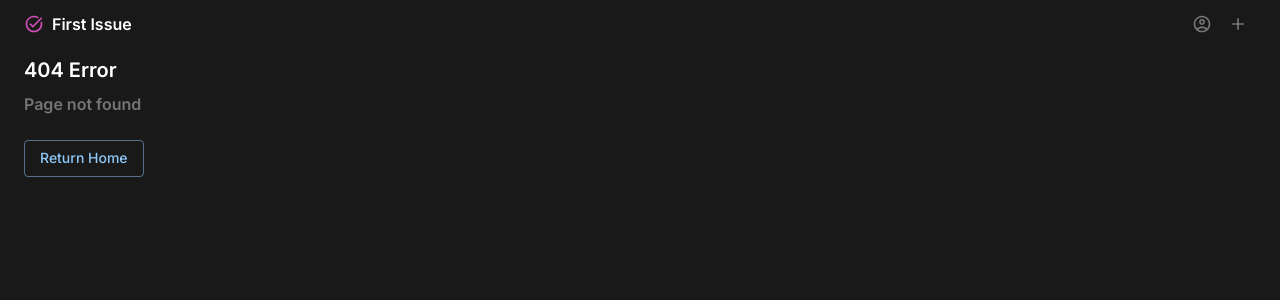
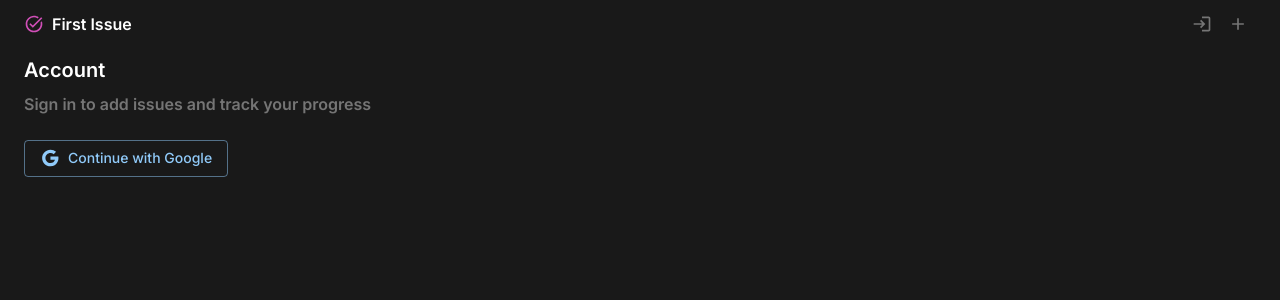
Before and after one commit to sd0e/firstissue, a React (Create React App) app: page /account in a window 1280 px wide. Before the commit this address had no page. Shown: the top 300 px of the page. Built offline with nearby package versions, Linux system fonts and the light colour scheme; no server answers.

Commit message:
Add account functionality

```diff
--- a/src/components/layout/Layout.js
+++ b/src/components/layout/Layout.js
@@ -1,10 +1,10 @@
 import React from 'react'
 import PageHeader from './PageHeader'
 
-export default function Layout({ children }) {
+export default function Layout({ children, user }) {
 	return (
 		<div>
-			<PageHeader />
+			<PageHeader user={user} />
 			<div className="px-6 py-2">
 				{children}
 			</div>
--- a/src/components/layout/PageHeader.js
+++ b/src/components/layout/PageHeader.js
@@ -1,19 +1,22 @@
 import React from 'react';
-import { AccountCircleOutlined, AddOutlined, TaskAltOutlined } from '@mui/icons-material';
+import { AccountCircleOutlined, AddOutlined, LoginOutlined, TaskAltOutlined } from '@mui/icons-material';
+import { Link } from 'react-router-dom';
 
 import config from '../../config.json';
 import HeaderButton from '../ui/HeaderButton';
 
-export default function Header() {
+export default function Header({ user }) {
 	return (
 		<div className="w-full px-6 font-sans font-semibold flex h-12 items-center justify-between">
-			<div className="flex items-center">
-				<TaskAltOutlined fontSize="small" className="mr-2 text-brand" />
-				<span>{config.name}</span>
-			</div>
+			<Link to="/" aria-label="Return to the homepage">
+				<div className="flex items-center">
+					<TaskAltOutlined fontSize="small" className="mr-2 text-brand" />
+					<span>{config.name}</span>
+				</div>
+			</Link>
 			<div>
-				<HeaderButton Icon={AccountCircleOutlined} to="/account" />
-				<HeaderButton Icon={AddOutlined} to="/new" />
+				<HeaderButton Icon={user === 'Loading' || !user ? LoginOutlined : AccountCircleOutlined} to="/account" ariaLabel="Go to the Account page" />
+				<HeaderButton Icon={AddOutlined} to="/new" ariaLabel="Create a new issue" />
 			</div>
 		</div>
 	)
--- a/src/components/layout/PageRoutes.js
+++ b/src/components/layout/PageRoutes.js
@@ -1,17 +1,43 @@
-import React from 'react';
+import React, { useEffect, useState } from 'react';
 import { Route, Routes, useLocation } from 'react-router-dom';
+import { getAuth } from 'firebase/auth';
 
 import Layout from './Layout';
 import Home from '../../pages/Home';
 import PageNotFound from '../../pages/PageNotFound';
+import Account from '../../pages/Account';
+import New from '../../pages/New';
 
 export default function PageRoutes() {
 	const location = useLocation();
 
+    const [user, setUser] = useState('Loading');
+
+	let lastTriggered = 0;
+
+	const newLastTriggered = () => {
+		lastTriggered = new Date().getTime();
+	}
+
+    useEffect(() => {
+        // triggers every time the user's status changes
+        getAuth().onAuthStateChanged(userFetched => {
+            // limit requests to every 20 ms
+            if (!lastTriggered || new Date().getTime() - lastTriggered >= 20) {
+                newLastTriggered();
+                // last trigger was more than 20 ms ago
+
+				setUser(userFetched);
+            }
+        });
+    }, []);
+
 	return (
-		<Layout>
+		<Layout user={user}>
 			<Routes location={location} key={location.pathname}>
 				<Route path="/" element={<Home />} />
+				<Route path="/account" element={<Account user={user} />} />
+				<Route path="/new" element={<New />} />
 				<Route path="*" element={<PageNotFound />} />
 			</Routes>
 		</Layout>
--- a/src/components/ui/HeaderButton.js
+++ b/src/components/ui/HeaderButton.js
@@ -2,9 +2,9 @@ import React from 'react';
 import { IconButton } from '@mui/material';
 import { Link } from 'react-router-dom';
 
-export default function HeaderButton({ Icon, to }) {
+export default function HeaderButton({ Icon, to, ariaLabel }) {
 	return (
-		<Link to={to}>
+		<Link to={to} aria-label={ariaLabel}>
 			<IconButton>
 				<Icon className="text-semivisible" fontSize="small" />
 			</IconButton>
--- a/src/components/ui/InfoContainer.js
+++ b/src/components/ui/InfoContainer.js
@@ -3,8 +3,8 @@ import React from 'react';
 export default function InfoContainer({ Title, Description, className }) {
 	return (
 		<div className={className}>
-			<h1 class="font-semibold font-sans text-xl mb-2">{Title}</h1>
-			<h1 class="font-semibold font-sans text-l text-semivisible">{Description}</h1>
+			<h1 className="font-semibold font-sans text-xl mb-2">{Title}</h1>
+			<h1 className="font-semibold font-sans text-l text-semivisible">{Description}</h1>
 		</div>
 	)
 }
--- a/src/components/ui/ListBox.js
+++ b/src/components/ui/ListBox.js
@@ -11,7 +11,7 @@ export default function ListBox({ Title, Array, baseURL }) {
 				<hr className="bg-border" style={{ border: 'none', height: '2px' }} />
 				<div className="p-4 pb-2">
 					{Array.map(item => {
-						return <Pill color={item[1]} page={`${baseURL}${item[2]}`} key={item[0]}>{item[0]}</Pill>
+						return <Pill color={item[1]} page={`${baseURL}${item[2]}`} name={item[0]} key={item[0]}>{item[0]}</Pill>
 					})}
 				</div>
 			</div>
--- a/src/components/ui/Pill.js
+++ b/src/components/ui/Pill.js
@@ -2,9 +2,9 @@ import React from 'react';
 import { Button } from '@mui/material';
 import { Link } from 'react-router-dom';
 
-export default function Pill({ color, page, children }) {
+export default function Pill({ color, page, children, name }) {
 	return (
-		<Link to={page}>
+		<Link to={page} aria-label={`View the page for ${name}`}>
 			<Button style={{ backgroundColor: color, color: '#ffffff', fontWeight: 600, height: "2rem", marginRight: "0.5rem", marginBottom: "0.5rem" }}>
 				{children}
 			</Button>
--- /dev/null
+++ b/src/pages/Account.js
@@ -0,0 +1,60 @@
+import React from 'react';
+import { Button } from '@mui/material';
+import { DeleteForeverOutlined, Google, LogoutOutlined } from '@mui/icons-material';
+
+import Header from '../Header';
+import InfoContainer from '../components/ui/InfoContainer';
+import signInUser from '../firebase/signInUser';
+import signOutUser from '../firebase/signOutUser';
+import deleteUserAccount from '../firebase/deleteUserAccount';
+
+export default function Account({ user }) {
+	const tryDeleteAccount = () => {
+		const stageOne = window.confirm('Are you sure you want to delete your account? This will permanently delete all progress and currently open issues.');
+		if (stageOne) {
+			const stageTwo = window.prompt('Please type out "delete my account" to confirm');
+			if (stageTwo.toLowerCase() === 'delete my account') {
+				alert('Please sign in again to confirm your identity. If it does not sign you out, please try again.');
+				deleteUserAccount();
+			}
+		}
+	}
+
+	if (user === 'Loading') {
+		return (
+			<div>
+				<InfoContainer
+					Title="Loading..."
+				/>
+			</div>
+		)
+	} else {
+		return (
+			<div>
+				<Header Title="Account" />
+				<InfoContainer
+					Title="Account"
+					Description={user ? `Signed in as ${user.email}` : "Sign in to add issues and track your progress"}
+					className="mb-6"
+				/>
+				{ user ?
+					<div>
+						<Button variant="outlined" color="warning" onClick={signOutUser}>
+							<LogoutOutlined fontSize="small" className="mr-2" />
+							Sign Out
+						</Button>
+						<Button variant="outlined" color="error" onClick={tryDeleteAccount} style={{ marginLeft: '1rem' }}>
+							<DeleteForeverOutlined fontSize="small" className="mr-2" />
+							Delete Account
+						</Button>
+					</div>
+				:
+					<Button variant="outlined" onClick={signInUser}>
+						<Google fontSize="small" className="mr-2" />
+						Continue with Google
+					</Button>
+				}
+			</div>
+		)
+	}
+}
--- /dev/null
+++ b/src/pages/New.js
@@ -0,0 +1,11 @@
+import React from 'react';
+
+import Header from '../Header';
+
+export default function New() {
+	return (
+		<div>
+			<Header Title="New" />
+		</div>
+	)
+}
--- a/src/pages/PageNotFound.js
+++ b/src/pages/PageNotFound.js
@@ -14,7 +14,7 @@ export default function PageNotFound() {
 				Description="Page not found"
 				className="mb-6"
 			/>
-			<Link to="/">
+			<Link to="/" aria-label="Return to the homepage">
 				<Button variant="outlined">Return Home</Button>
 			</Link>
 		</div>
```
